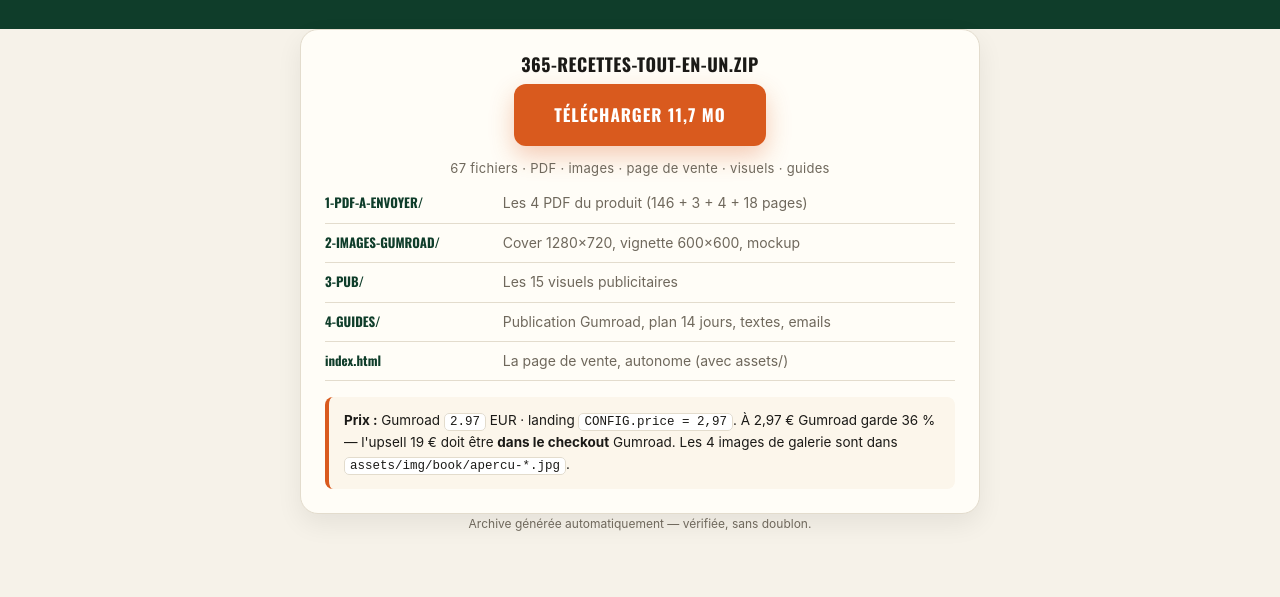
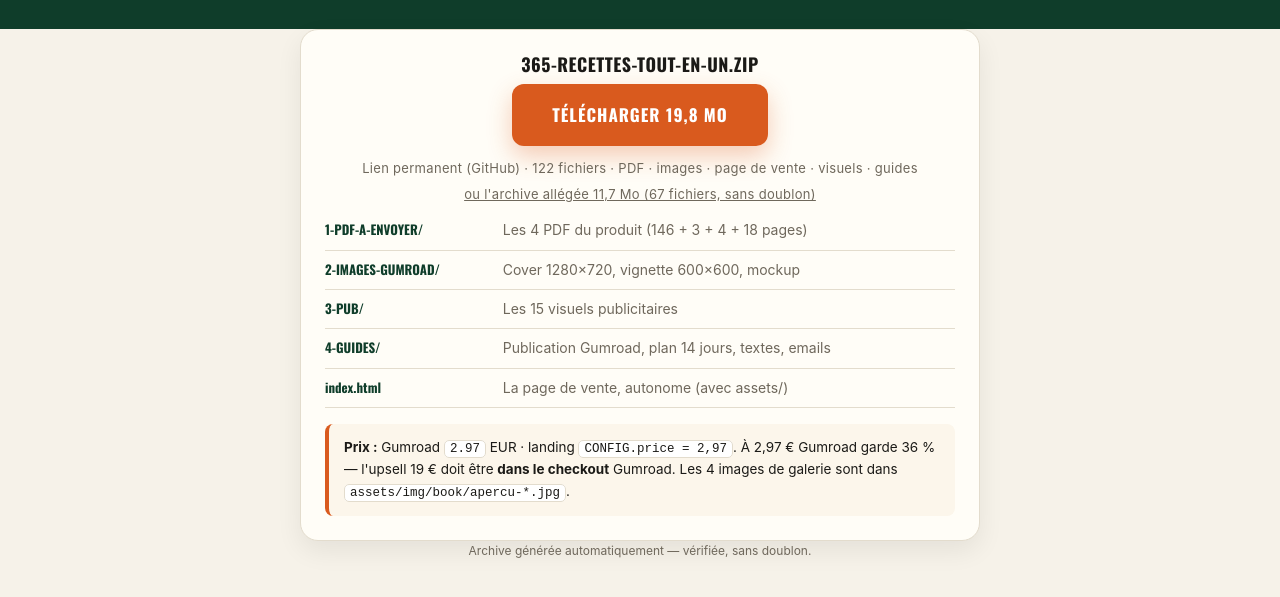
Before and after one commit to supperdevloper-oss/tt00crm, a plain HTML site: page france/download/index.html in a window 1280 px wide. Shown: the part 143-740 px from the top of the page. Drawn offline with Linux system fonts and the light colour scheme.

Commit message:
download: lien permanent GitHub en premier (le lien sandbox exige un token)
Co-authored-by: arena-agent <297053741+arena-agent@users.noreply.github.com>

```diff
--- a/france/download/index.html
+++ b/france/download/index.html
@@ -50,8 +50,11 @@
 <main class="wrap">
   <div class="card">
     <h2>365-RECETTES-TOUT-EN-UN.zip</h2>
-    <a class="btn" href="365-RECETTES-TOUT-EN-UN.zip" download>Télécharger 11,7 Mo</a>
-    <p class="meta">67 fichiers · PDF · images · page de vente · visuels · guides</p>
+    <a class="btn" href="https://github.com/supperdevloper-oss/tt00crm/archive/refs/heads/arena/5faa1edd-tt00crm.zip">Télécharger 19,8 Mo</a>
+    <p class="meta">Lien permanent (GitHub) · 122 fichiers · PDF · images · page de vente · visuels · guides</p>
+    <p class="meta" style="margin-top:6px">
+      <a href="365-RECETTES-TOUT-EN-UN.zip" download style="color:#6f685c">ou l'archive allégée 11,7 Mo (67 fichiers, sans doublon)</a>
+    </p>
 
     <table>
       <tr><td>1-PDF-A-ENVOYER/</td><td>Les 4 PDF du produit (146 + 3 + 4 + 18 pages)</td></tr>
```
